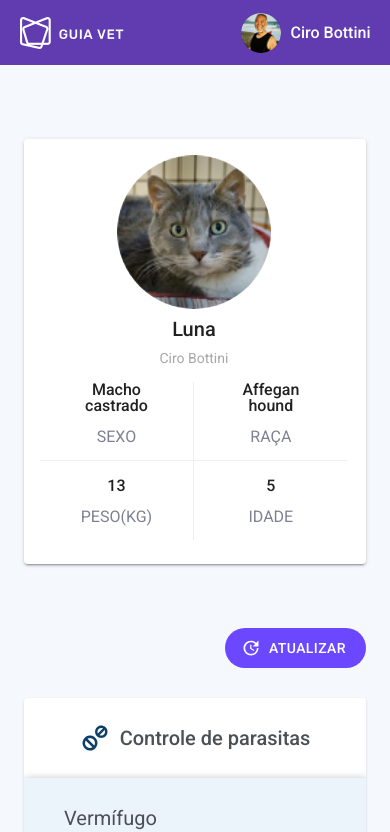
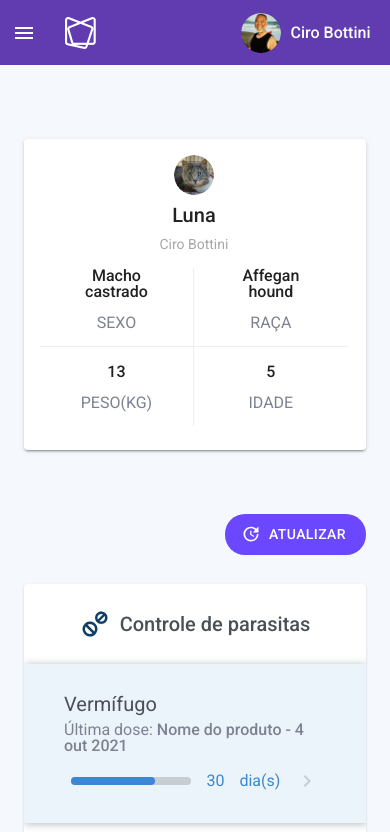
Before and after one commit to johnnsantos/my-vet, a React (Create React App) app: page / in a window 390 px wide. Shown: the top 832 px of the page. Built offline with nearby package versions, Linux system fonts and the light colour scheme.

Commit message:
feat: inserting drawer mobile menu

```diff
--- a/src/components/Dashboard/DashboardHeader/index.jsx
+++ b/src/components/Dashboard/DashboardHeader/index.jsx
@@ -1,12 +1,20 @@
-import { Header } from "./style"
+import { Header, MobileMenu, DrawerHeader } from "./style"
 import logoHeader from '../../../assets/images/Header/logoHeader.png'
+import logoMobile from '../../../assets/images/Header/logoMobile.png'
 import avatar from '../../../assets/images/Header/avatar.png'
 import { Avatar, Menu, MenuItem, ListItemIcon } from "@material-ui/core"
 import { useState } from "react"
 import { Settings, Logout } from "@mui/icons-material"
+import Drawer from '@mui/material/Drawer';
+import { IconButton } from "@material-ui/core"
+import MenuIcon from '@mui/icons-material/Menu'
+import { ChevronLeft } from "@mui/icons-material"
+
+const drawerWidth = 240;
 
 const DashboardHeader = () => {
 	const [anchorEl, setAnchorEl] = useState(null)
+	const [openDrawer, setOpenDrawer] = useState(false)
 
 	const open = Boolean(anchorEl)
 
@@ -18,11 +26,53 @@ const DashboardHeader = () => {
 		setAnchorEl(null)
 	}
 
+	const handleDrawerOpen = () => {
+		setOpenDrawer(true)
+	};
+
+	const handleDrawerClose = () => {
+		setOpenDrawer(false)
+	}
+
 	return (
+		<>
+			<Drawer
+				sx={{
+					width: drawerWidth,
+					flexShrink: 0,
+					'& .MuiDrawer-paper': {
+						width: drawerWidth,
+						boxSizing: 'border-box',
+					},
+				}}
+				variant="persistent"
+				anchor="left"
+				open={openDrawer}
+			>
+				<DrawerHeader>
+					<IconButton onClick={handleDrawerClose}>
+						<ChevronLeft />
+					</IconButton>
+				</DrawerHeader>
+
+			</Drawer>
+			<MobileMenu>
+				<IconButton
+					color="inherit"
+					aria-label="open drawer"
+					onClick={handleDrawerOpen}
+					edge="end"
+				>
+					<MenuIcon />
+				</IconButton>
+			</MobileMenu>
 			<Header>
 				<div className='container'>
-				<a href="#">
+					<a href="#" className='logo-desktop'>
 						<img alt='Guia Vet' src={logoHeader} />
+					</a>
+					<a href="#" className='logo-mobile'>
+						<img alt='Guia Vet' src={logoMobile} />
 					</a>
 					<div onClick={handleClick} className="user-profile">
 						<Avatar
@@ -59,6 +109,7 @@ const DashboardHeader = () => {
 					</MenuItem>
 				</Menu>
 			</Header>
+		</>
 	)
 }
 
--- a/src/components/Dashboard/DashboardHeader/style.js
+++ b/src/components/Dashboard/DashboardHeader/style.js
@@ -34,7 +34,37 @@ justify-content: center;
 	}
 }
 
+.logo-mobile {
+	display: none;
+}
+
 @media screen and (max-width: 739px) {
 	margin-bottom: 50px;
+
+	.logo-desktop {
+		display: none;
+	}
+
+	.logo-mobile {
+	display: block;
+	margin-left: 45px;
+	}
 }
 `
+
+export const MobileMenu = styled.div`
+color: ${theme.fontColorLight};
+display: none;
+@media screen and (max-width: 736px) {
+display: inline-flex;
+position: absolute;
+height: 65px;
+}
+`
+
+export const DrawerHeader = styled.div`
+display: flex;
+align-items: center;
+padding: 5px;
+justify-content: flex-end;
+`
```
Also changed, not shown: src/assets/images/Header/logoMobile.png (added). Lines whose indentation alone changed are shown as unchanged.
